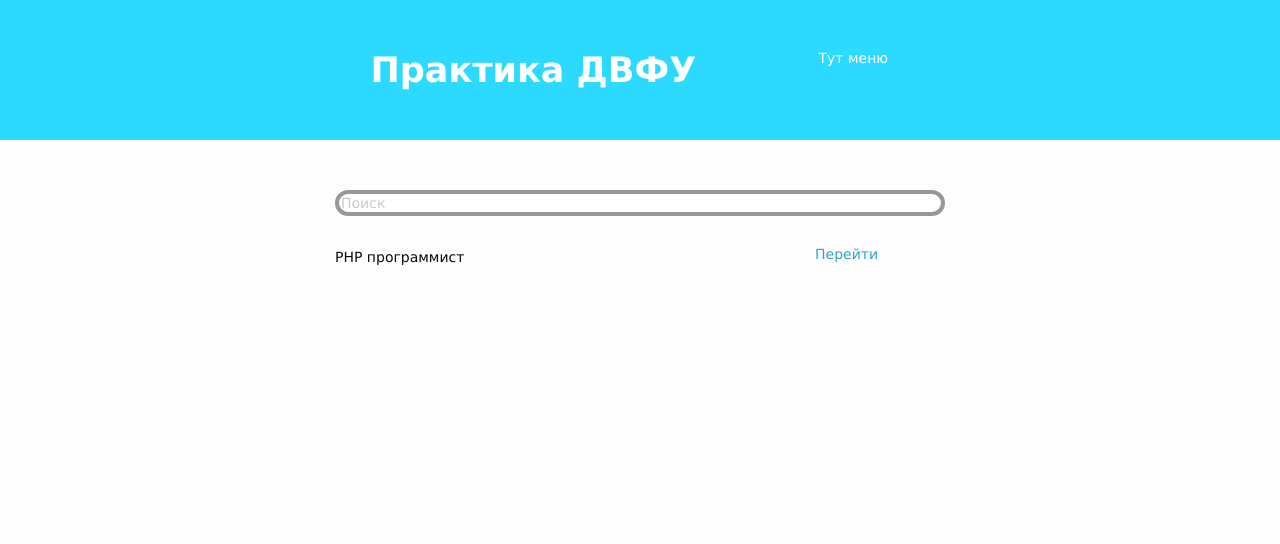
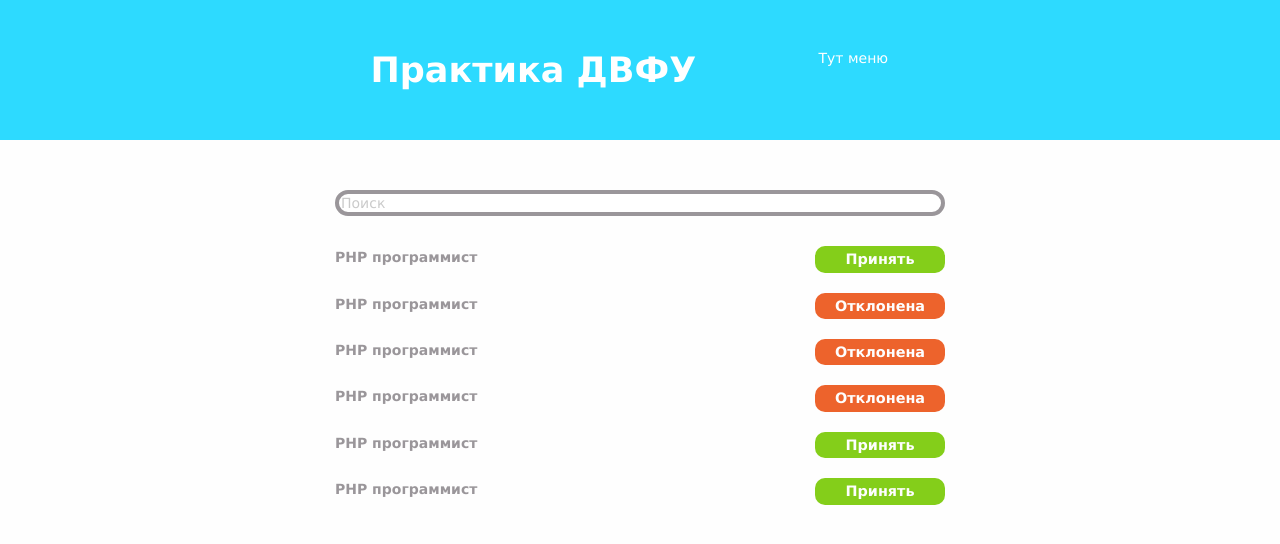
Before and after one commit to VeraPS/practice, a PHP site: page /student-status.html in a window 1280 px wide. Shown: the top 544 px of the page. Run offline with PHP 8.4, Linux system fonts and the light colour scheme.

Commit message:
student-vacantList Done

```diff
--- a/css/style.css
+++ b/css/style.css
@@ -5,6 +5,10 @@
   margin-bottom: 0; }
   .button_blue {
     background-color: #2ddaff; }
+  .button_red {
+    background-color: #ed632c; }
+  .button_green {
+    background-color: #84ce1a; }
   .button_radius {
     border-radius: 10px; }
 
--- a/sass/global.sass
+++ b/sass/global.sass
@@ -1,5 +1,7 @@
 $mainColor: #2ddaff
 $secondColor: #9a969a
+$acceptColor: rgb(132, 206, 26)
+$declineColor: rgb(237, 99, 44)
 
 .button
     width: 100%
@@ -8,6 +10,10 @@ $secondColor: #9a969a
     margin-bottom: 0
     &_blue
         background-color: $mainColor
+    &_red
+        background-color: $declineColor
+    &_green
+        background-color: $acceptColor
     &_radius
         border-radius: 10px
 .font
--- a/student-status.html
+++ b/student-status.html
@@ -24,18 +24,71 @@
         </div>
 
         <div class="grid-container">
-
             <div class="grid-x grid-margin-x vacant-row">
                 <div class="small-12 medium-9 large-9 cell">
-                    <p class="font-bold font-bold_gray">PHP программист</p>
+                    <p class="font_bold font_gray">PHP программист</p>
                 </div>
                 <div class="small-12 medium-3 large-3 cell ">
-                    <a class="font-bold font-bold_white">
-                        <div class="button-blue button-blue_radius">Перейти</div>
+                    <a class="font_bold font_white">
+                        <div class="button button_green button_radius">Принять</div>
                     </a>
                 </div>
             </div>
 
+            <div class="grid-x grid-margin-x vacant-row">
+                <div class="small-12 medium-9 large-9 cell">
+                    <p class="font_bold font_gray">PHP программист</p>
+                </div>
+                <div class="small-12 medium-3 large-3 cell ">
+                    <a class="font_bold font_white">
+                        <div class="button button_red button_radius">Отклонена</div>
+                    </a>
+                </div>
+            </div>
+
+            <div class="grid-x grid-margin-x vacant-row">
+                <div class="small-12 medium-9 large-9 cell">
+                    <p class="font_bold font_gray">PHP программист</p>
+                </div>
+                <div class="small-12 medium-3 large-3 cell ">
+                    <a class="font_bold font_white">
+                        <div class="button button_red button_radius">Отклонена</div>
+                    </a>
+                </div>
+            </div>
+
+            <div class="grid-x grid-margin-x vacant-row">
+                <div class="small-12 medium-9 large-9 cell">
+                    <p class="font_bold font_gray">PHP программист</p>
+                </div>
+                <div class="small-12 medium-3 large-3 cell ">
+                    <a class="font_bold font_white">
+                        <div class="button button_red button_radius">Отклонена</div>
+                    </a>
+                </div>
+            </div>
+
+            <div class="grid-x grid-margin-x vacant-row">
+                <div class="small-12 medium-9 large-9 cell">
+                    <p class="font_bold font_gray">PHP программист</p>
+                </div>
+                <div class="small-12 medium-3 large-3 cell ">
+                    <a class="font_bold font_white">
+                        <div class="button button_green button_radius">Принять</div>
+                    </a>
+                </div>
+            </div>
+
+            <div class="grid-x grid-margin-x vacant-row">
+                <div class="small-12 medium-9 large-9 cell">
+                    <p class="font_bold font_gray">PHP программист</p>
+                </div>
+                <div class="small-12 medium-3 large-3 cell ">
+                    <a class="font_bold font_white">
+                        <div class="button button_green button_radius">Принять</div>
+                    </a>
+                </div>
+            </div>
 
         </div>
 
```
Also changed, not shown: index.html (deleted, +0 -59 lines), student-vacantList.html (added, +156 -0 lines), 2 other files.
